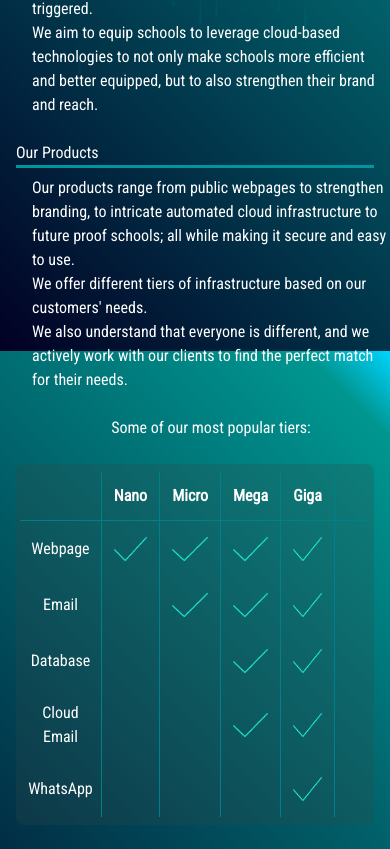
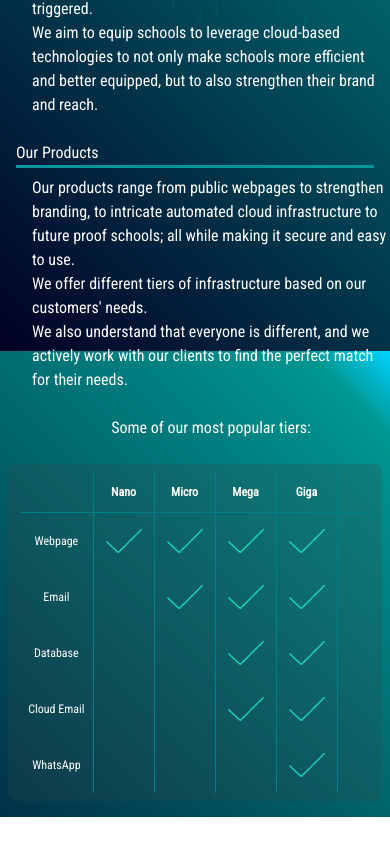
Before and after one commit to kashsomani/sclink-cloud, a Svelte app in the folder client/: page / in a window 390 px wide. Shown: the part 493-1342 px from the top of the page. After the commit the page ends 1310 px from the top, so only its background shows below. Built offline with nearby package versions, Linux system fonts and the light colour scheme.

Commit message:
responsiveness

```diff
--- a/client/src/components/Details/components/Table.svelte
+++ b/client/src/components/Details/components/Table.svelte
@@ -42,7 +42,7 @@
 <style lang="postcss" scoped>
   #table-container {
     background-color: rgba(52, 72, 73, 0.25);
-    @apply grid grid-cols-1 place-items-center text-center p-2 text-base sm:text-xl m-4 rounded-lg;
+    @apply grid grid-cols-1 place-items-center text-center p-2 text-xs sm:text-lg  md:text-xl m-2 md:m-12 lg:m-16 rounded-lg;
   }
   table td,
   table th {
```
